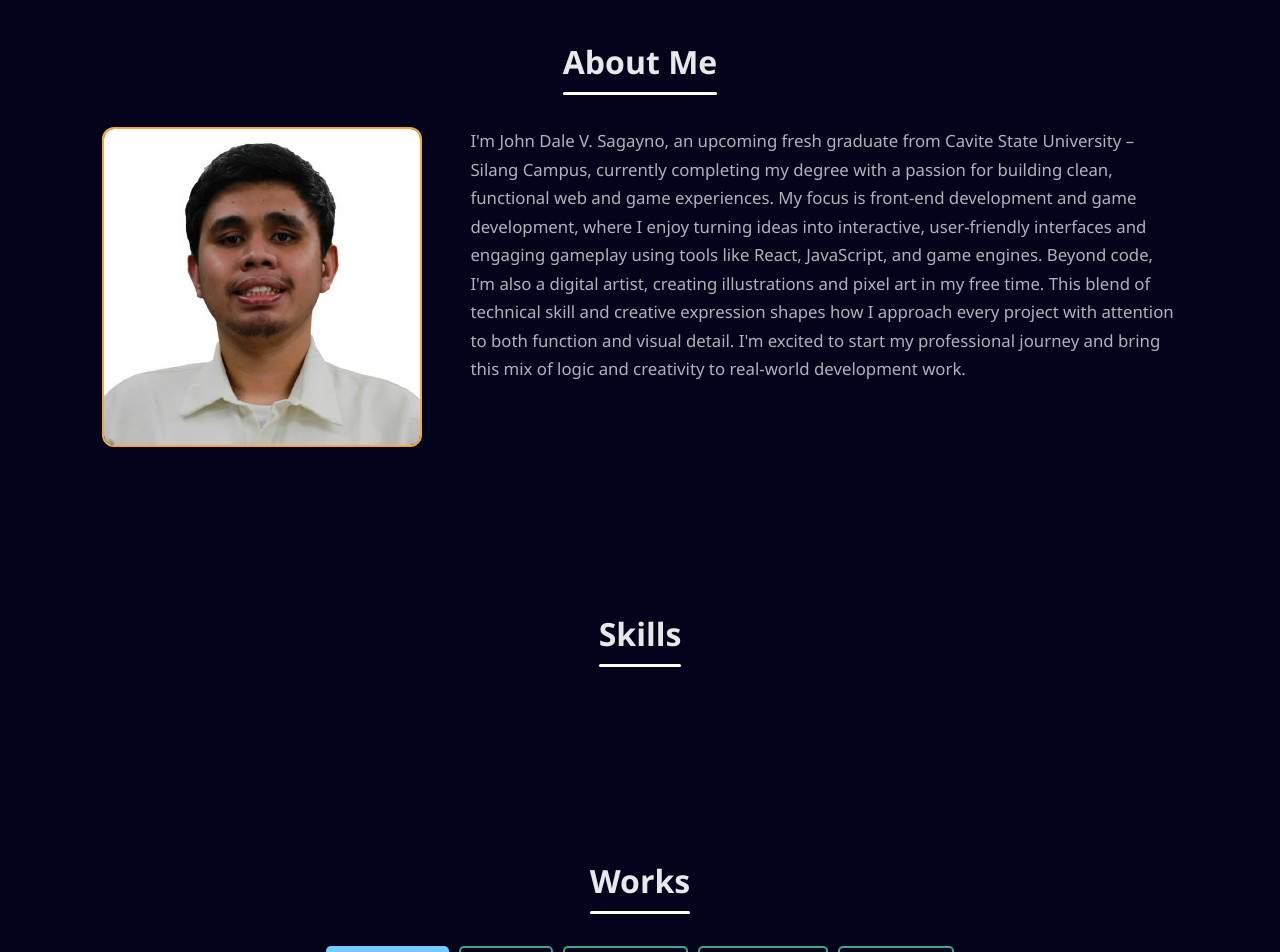
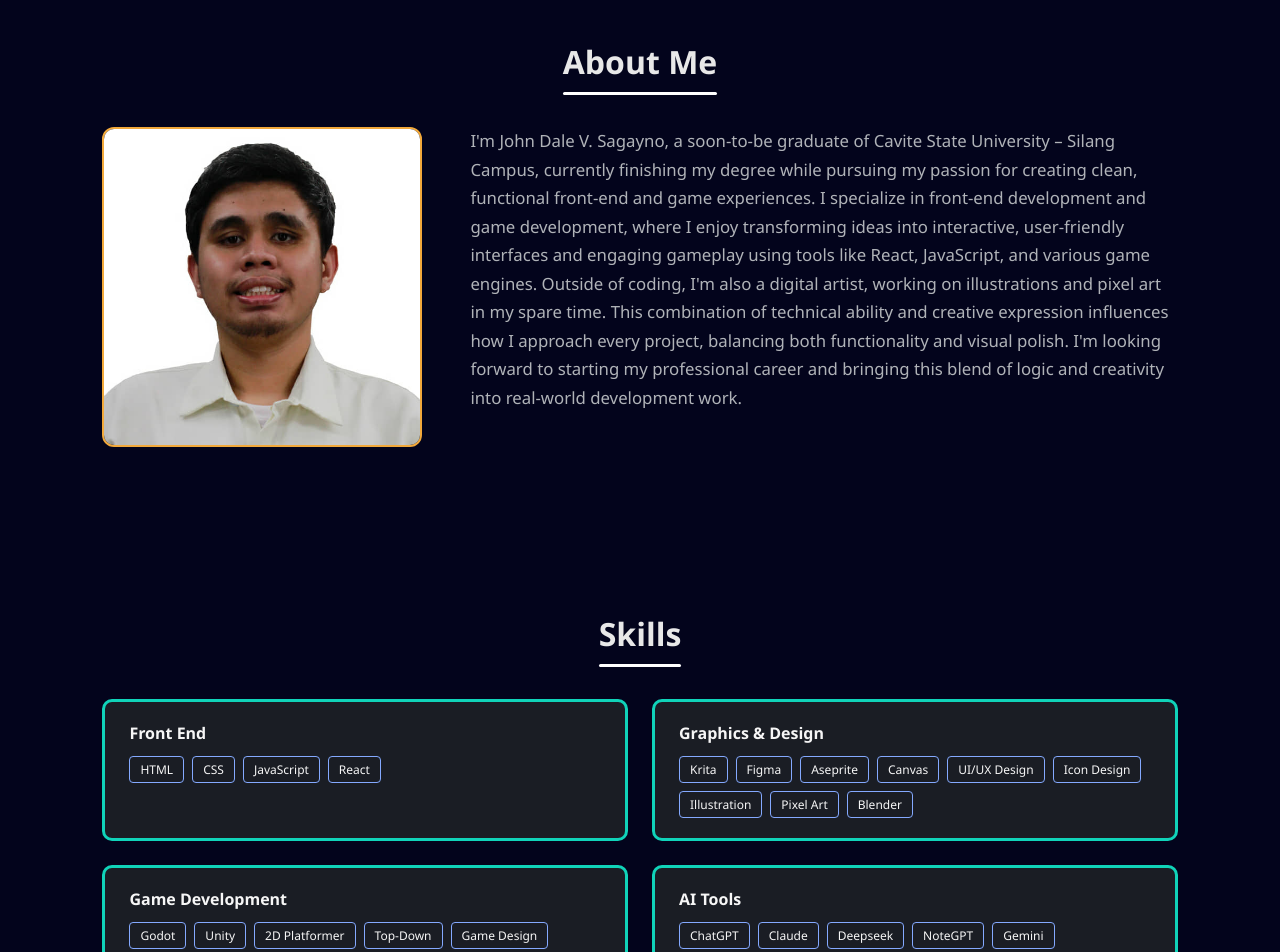
Before and after one commit to jdsaga/My-Portfolio-, a React (Vite) app in the folder Portfolio/: page / in a window 1280 px wide. Shown: the part 760-1712 px from the top of the page. Built offline with nearby package versions, Linux system fonts and the light colour scheme.

Commit message:
pushing missing art

```diff
--- a/Portfolio/src/App.jsx
+++ b/Portfolio/src/App.jsx
@@ -16,7 +16,29 @@ const socials = [
   { name: "TikTok", url: "https://www.tiktok.com/@your-username", icon: <SiTiktok /> },
 ];
 
+const skillCategories = [
+  {
+    name: "Front End",
+    skills: ["HTML", "CSS", "JavaScript", "React"],
+  },
+  {
+    name: "Graphics & Design",
+    skills: ["Krita", "Figma", "Aseprite", "Canvas", "UI/UX Design", "Icon Design", "Illustration", "Pixel Art", "Blender"],
+  },
+  {
+    name: "Game Development",
+    skills: ["Godot", "Unity", "2D Platformer", "Top-Down", "Game Design", "Level Degin", "Unity", , "Character Design", "3D Game Design"],
+  },
+  {
+    name: "AI Tools",
+    skills: ["ChatGPT", "Claude", "Deepseek", "NoteGPT", "Gemini"],
+  },
+  {
+    name: "Database",
+    skills: ["MySQL", "MongoDB"],
+  }
 
+];
 
 
 function App() {
@@ -63,13 +85,15 @@ function App() {
             <img src={profilePic} alt="About me" />
           </div>
           <p className="about-me-text">
-            I'm John Dale V. Sagayno, an upcoming fresh graduate from Cavite State University – Silang Campus,
-            currently completing my degree with a passion for building clean, functional web and game experiences.
-            My focus is front-end development and game development, where I enjoy turning ideas into interactive,
-            user-friendly interfaces and engaging gameplay using tools like React, JavaScript, and game engines. Beyond code,
-            I'm also a digital artist, creating illustrations and pixel art in my free time. This blend of technical skill and
-            creative expression shapes how I approach every project with attention to both function and visual detail. I'm excited to
-            start my professional journey and bring this mix of logic and creativity to real-world development work.
+            I'm John Dale V. Sagayno, a soon-to-be graduate of Cavite State University – Silang Campus,
+            currently finishing my degree while pursuing my passion for creating clean, functional front-end
+            and game experiences. I specialize in front-end development and game development, where I enjoy
+            transforming ideas into interactive, user-friendly interfaces and engaging gameplay using tools
+            like React, JavaScript, and various game engines. Outside of coding, I'm also a digital artist,
+            working on illustrations and pixel art in my spare time. This combination of technical ability
+            and creative expression influences how I approach every project, balancing both functionality
+            and visual polish. I'm looking forward to starting my professional career and bringing this blend
+            of logic and creativity into real-world development work.
           </p>
         </div>
       </section>
@@ -77,6 +101,18 @@ function App() {
       <section id="skills" className="skills">
         <h2 className="section-title"><span>Skills</span></h2>
 
+        <div className="skills-grid">
+          {skillCategories.map((cat) => (
+            <div key={cat.name} className="skill-category">
+              <h3 className="skill-category-title">{cat.name}</h3>
+              <div className="skill-tags">
+                {cat.skills.map((skill) => (
+                  <span key={skill} className="skill-tag">{skill}</span>
+                ))}
+              </div>
+            </div>
+          ))}
+        </div>
       </section>
 
       <Works />
--- a/Portfolio/src/components/Works.jsx
+++ b/Portfolio/src/components/Works.jsx
@@ -1,4 +1,4 @@
-import { useState } from "react";
+import { useState, useEffect } from "react";
 import { projects } from "./projects.js";
 import IconButton from "@mui/material/IconButton";
 import Pagination from "@mui/material/Pagination";
@@ -21,6 +21,21 @@ function Works() {
 
   const zoomedWork = zoomedIndex !== null ? filteredWorks[zoomedIndex] : null;
   const hasMultipleAngles = zoomedWork?.images && zoomedWork.images.length > 1;
+
+  // Lock/unlock body scroll based on whether the zoom overlay is open
+  useEffect(() => {
+    if (zoomedWork) {
+      document.body.style.overflow = "hidden";
+    } else {
+      document.body.style.overflow = "";
+    }
+
+    // cleanup in case component unmounts while zoomed
+    return () => {
+      document.body.style.overflow = "";
+    };
+  }, [zoomedWork]);
+
 
   const openWork = (index) => {
     if (category === "GAMES") return; // games don't open the zoom overlay
--- a/Portfolio/src/components/projects.js
+++ b/Portfolio/src/components/projects.js
@@ -215,9 +215,9 @@ export const projects = [
 
   {
   id: 14,
-  title: "SpiderMan Vs. Venom",
-  subtitle: "3D Character Model",
-  description: "A stylized 3D character model, sculpted and textured for a game project.",
+  title: "Spider-Man VS. Venom",
+  subtitle: "Character Model",
+  description: "A stylized 3D character model of Spider-Man and Venom.",
   type: "3d model",
   typeLabel: "Character Model",
   images: [
@@ -258,8 +258,8 @@ export const projects = [
 {
   id: 17,
   title: "JnC BikeShop",
-  subtitle: "3D Character Model",
-  description: "A stylized 3D character model, sculpted and textured for a game project.",
+  subtitle: "Website",
+  description: "This Website is about selling of full set or by parts of bikes.",
   type: "programs",
   typeLabel: "Website",
   images: [
@@ -269,14 +269,14 @@ export const projects = [
     { src: J4},
     { src: J5},
   ],
-  tags: ["Blender", "3D Modeling", "Texturing"],
+  tags: ["HTML", "Visual Studio Code", "CSS"],
   featured: false,
 },
 {
   id: 18,
   title: "Reed Elsevier",
   subtitle: "Application",
-  description: "A stylized 3D character model, sculpted and textured for a game project.",
+  description: "A human resources application for managing human data.",
   type: "programs",
   typeLabel: "Application",
   images: [
@@ -286,14 +286,14 @@ export const projects = [
     { src: H4},
     { src: H5},
   ],
-  tags: ["Blender", "3D Modeling", "Texturing"],
+  tags: ["WPF", "Visual Studio", "C#"],
   featured: false,
 },
 {
   id: 19,
   title: "Narralytics",
-  subtitle: "3D Character Model",
-  description: "A stylized 3D character model, sculpted and textured for a game project.",
+  subtitle: "Website",
+  description: "A Website that can store and analyze narrative journals for Cvsu-Silang.",
   type: "programs",
   typeLabel: "Website",
   images: [
@@ -303,7 +303,7 @@ export const projects = [
     { src: N4},
     { src: N5},
   ],
-  tags: ["Blender", "3D Modeling", "Texturing"],
+  tags: ["React", "MERN STACK", "Visual Studio Code"],
   featured: false,
 },
 ];
--- a/Portfolio/src/index.css
+++ b/Portfolio/src/index.css
@@ -292,6 +292,41 @@ section {
   padding: 5rem 8%;
 }
 
+.skills-grid {
+  display: grid;
+  grid-template-columns: repeat(2, 1fr); /* changed from 3 to 2 */
+  gap: 24px;
+  margin-top: 20px;
+}
+
+.skill-category {
+  background: #1a1d24; /* box container background */
+  border: 3px solid rgb(16, 211, 185);
+  border-radius: 10px;
+  padding: 20px 24px;
+}
+
+.skill-category-title {
+  font-size: 1rem;
+  font-weight: 600;
+  color: #f6f6f6;
+  margin-bottom: 12px;
+}
+
+.skill-tags {
+  display: flex;
+  flex-wrap: wrap;
+  gap: 8px;
+}
+
+.skill-tag {
+  padding: 4px 10px;
+  border-radius: 4px;
+  border: 1px solid rgb(132, 169, 255);
+  font-size: 0.75rem;
+  color: #f6f6f6;
+  white-space: nowrap;
+}
 
 /* Works */
 .works {
@@ -515,11 +550,11 @@ section {
   top: 50%;
   transform: translateY(-50%);
   z-index: 1002;
-  background: rgba(255, 255, 255, 0.1) !important;
+
 }
 
 .zoom-arrow:hover {
-  background: rgba(255, 255, 255, 0.2) !important;
+  background: rgba(255, 255, 255, 0.355) !important;
 }
 
 .zoom-arrow-left {
@@ -534,6 +569,8 @@ section {
   cursor: default; /* not clickable-to-zoom like other cards */
   display: flex;
   flex-direction: column;
+  position: relative;
+  padding-bottom: 90px;
 }
 
 .game-info {
@@ -548,12 +585,10 @@ section {
   line-height: 1.5;
   margin: 8px 0 14px;
 }
-
 .play-btn {
   display: inline-flex;
   align-items: center;
   justify-content: center;
-  align-self: flex-start;
   padding: 0.55rem 1.2rem;
   border-radius: 6px;
   text-decoration: none;
@@ -562,6 +597,10 @@ section {
   background: #75caff;
   color: #0f1115;
   transition: transform 0.15s, opacity 0.15s;
+
+  position: absolute;
+  bottom: 44px; /* sits above the tags row */
+  left: 12px;
 }
 
 .play-btn:hover {
@@ -580,15 +619,19 @@ section {
   display: flex;
   flex-wrap: wrap;
   gap: 6px;
+
+  position: absolute;
+  bottom: 12px;
+  left: 12px;
+  right: 12px;
 }
 
 .game-tag {
   padding: 4px 10px;
-  border-radius: 20px;
-  background-color: rgba(255, 255, 255, 0.1);
-  border: 1px solid rgba(255, 255, 255, 0.2);
+  border-radius: 4px;
+  border: 1px solid rgb(0, 255, 195);
   font-size: 0.75rem;
-  color: #eee;
+  color: #f6f6f6;
   white-space: nowrap;
 }
 
```
